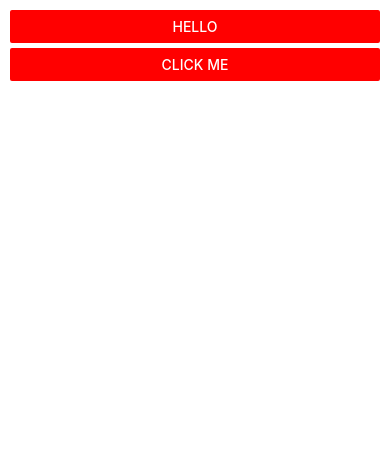
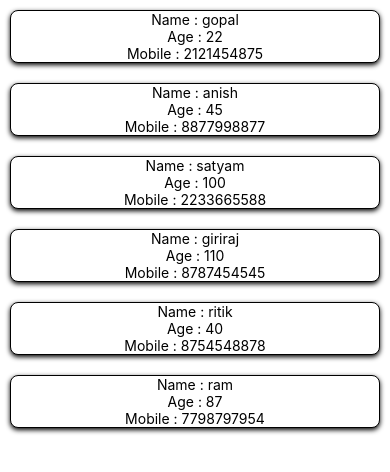
Before and after one commit to gopalkushwah/React-Native, a React Native app: screen / in a window 390 px wide. Shown: the top 472 px of the page. Built offline with nearby package versions, Linux system fonts and the light colour scheme.

Commit message:
Components in react native

```diff
--- a/App.tsx
+++ b/App.tsx
@@ -5,53 +5,31 @@ import {
   StyleSheet,
   Button,
   Alert,
+  SafeAreaView,
 
  } from "react-native";
+import User from "./components/User";
 
  const App = () : JSX.Element =>{
 
-  const handleButtonPress = () => {
-    Alert.alert('Button Pressed', 'Hello from React Native!');
-  };
-
   return(
+    <SafeAreaView>
     <View style={{
-      borderRadius : 20,
-      margin :10
+      height : '100%'
     }}>
-      {/*
-        the <Button> component is used for creating buttons or interactive elements within your mobile application.
-        It is a core component for handling user interaction and providing a way for users to trigger actions when pressed.
-        The <Button> component is typically used for actions like submitting a form, navigating to another screen, or triggering some application logic.
-      */}
-
-      <Button
-        title="Hello"
-        color="red"
-        onPress={()=>{
-          Alert.alert("जय श्री राम   🚩");
-        }}
-        accessibilityLabel="Press this button"
-
-      ></Button>
-      <View
-        style={{
-          marginTop : 5
-        }}
-      >
-        <Button
-          title="Click me"
-          color="red"
-          onPress={handleButtonPress}
-          accessibilityLabel="Press this button"
-          // disabled={true}
-          disabled={false}
-          testID="my-button"
-        ></Button>
+      <View style={{
+      flex : 1,
+      // flexDirection: 'row',
+      }}>
+        <User name="gopal" age="22" mobile="2121454875"/>
+        <User name="anish" age="45" mobile="8877998877"/>
+        <User name="satyam" age="100" mobile="2233665588"/>
+        <User name="giriraj" age="110" mobile="8787454545"/>
+        <User name="ritik" age="40" mobile="8754548878"/>
+        <User name="ram" age="87" mobile="7798797954"/>
       </View>
-
-
     </View>
+    </SafeAreaView>
   )
  }
 
--- /dev/null
+++ b/components/Contacts.tsx
@@ -0,0 +1,12 @@
+import React from 'react'
+import { Text, View } from 'react-native'
+
+const Contacts = (props) => {
+  return (
+    <View>
+        <Text>Mobile : {props.mobile}</Text>
+    </View>
+  )
+}
+
+export default Contacts
--- /dev/null
+++ b/components/User.tsx
@@ -0,0 +1,30 @@
+import React from 'react'
+import { Text, View } from 'react-native';
+import Contacts from './Contacts';
+
+
+const User = (props) => {
+  return (
+    <View style={{
+        // width : '50%',
+        margin : 10,
+        backgroundColor : 'white',
+        flex: 1, // Each grid item takes equal space
+        borderWidth: 1, // Optional border for visualization
+        borderColor: 'black', // Optional border color for visualization
+        // height : '10%',
+        alignItems : 'center',
+        shadowColor: 'black', // Shadow color
+        shadowOffset: { width: 0, height: 2 }, // Shadow offset (x, y)
+        shadowOpacity: 1, // Shadow opacity (0 to 1)
+        shadowRadius: 5, // Shadow radius
+        borderRadius : 8
+    }}>
+        <Text style={{color : 'black'}}>Name : {props.name}</Text>
+        <Text style={{color : 'black'}}>Age : {props.age}</Text>
+        <Contacts mobile={props.mobile}></Contacts>
+    </View>
+  )
+}
+
+export default User;
```
